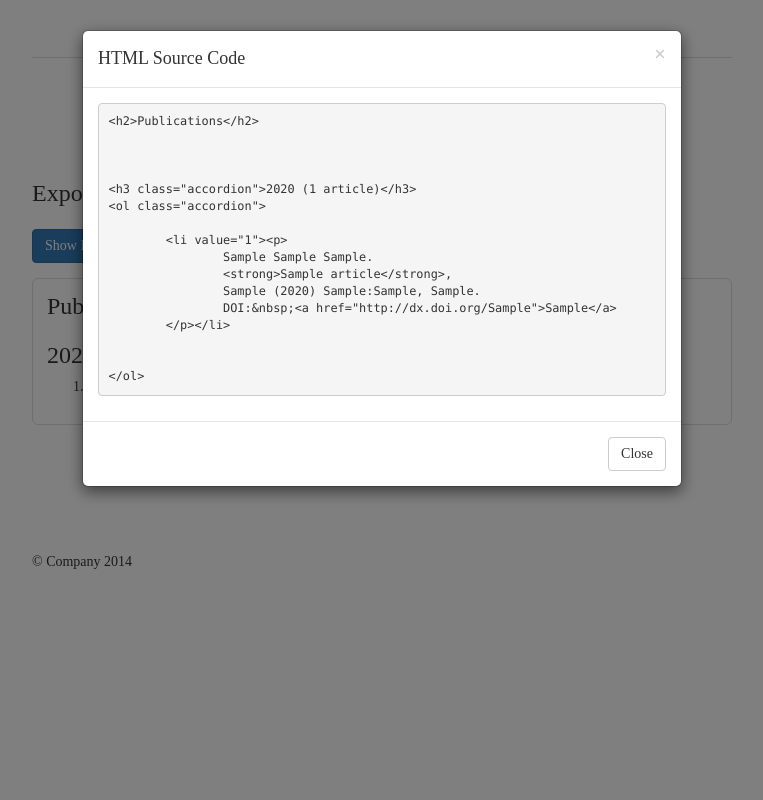
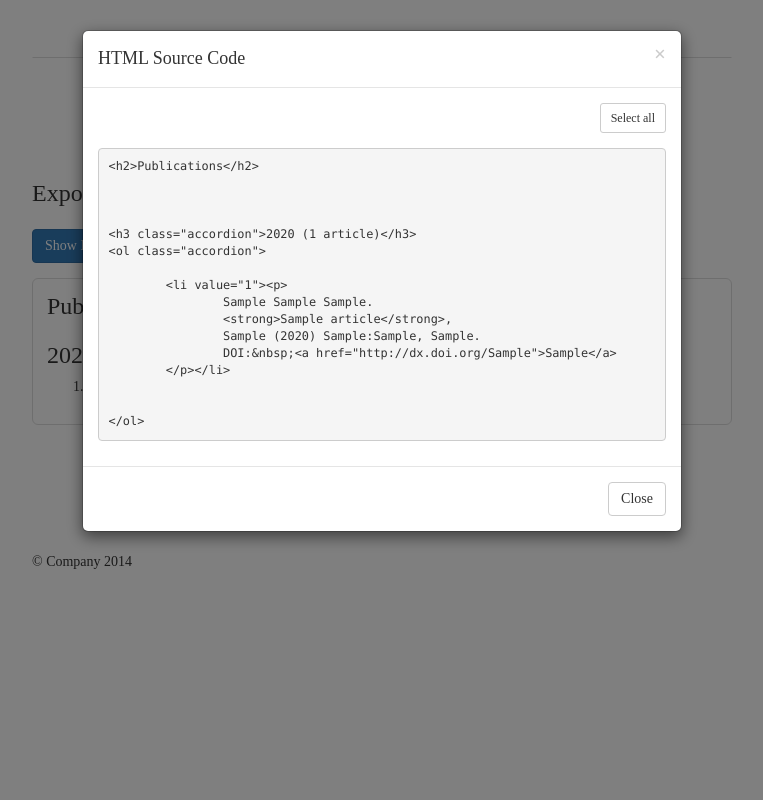
Before and after one commit to juusokorhonen/doifetcher, a Flask app: page /export/all in a window 1280 px wide, after a click on "Show HTML". Shown: the whole page, without its empty margins (258-1021 px from the left). Run offline with Flask 2, Linux system fonts and the light colour scheme; tables that the repository leaves empty hold one stand-in row (values such as "Sample post"); some libraries are stand-ins or nearby versions; some web fonts are replaced.

Commit message:
Added 'select all' functionality to html output

```diff
--- a/doifetcher/export/templates/export_all.html
+++ b/doifetcher/export/templates/export_all.html
@@ -1,4 +1,31 @@
 {% extends "base.html" %}
+
+{% block scripts %}
+{{ super() }}
+<script>
+// A nice function written by Jason Edelman (source: http://stackoverflow.com/questions/985272/selecting-text-in-an-element-akin-to-highlighting-with-your-mouse)
+function selectText(element) {
+    var doc = document
+        , text = doc.getElementById(element)
+        , range, selection
+    ;
+    if (doc.body.createTextRange) { //ms
+        range = doc.body.createTextRange();
+        range.moveToElementText(text);
+        range.select();
+    } else if (window.getSelection) { //all others
+        selection = window.getSelection();
+        range = doc.createRange();
+        range.selectNodeContents(text);
+        selection.removeAllRanges();
+        selection.addRange(range);
+    }
+}
+$("#selectHTML").click(function() {
+		selectText("htmlcode");
+});
+</script>
+{% endblock %}
 
 {% block contentbody %}
 	<h2>Export all</h2>
@@ -21,7 +48,8 @@
 					<h4 class="modal-title" id="htmldataModelLabel">HTML Source Code</h4>
 				</div>
 				<div class="modal-body">
-					<pre class="pre-scrollable small"><code class="html">{{ listhtml }}</code></pre>
+					<p class="text-right"><a href="#" type="button" class="btn btn-default btn-sm" id="selectHTML">Select all</a></p>
+					<pre class="pre-scrollable small"><code class="html" id="htmlcode">{{ listhtml }}</code></pre>
 				</div>
 				<div class="modal-footer">
 					<button type="button" class="btn btn-default" data-dismiss="modal">Close</button>
--- a/doifetcher/export/templates/list_ordered_by_year.html
+++ b/doifetcher/export/templates/list_ordered_by_year.html
@@ -8,7 +8,7 @@
 	<li value="{{ counter + loop.index }}"><p>
 		{% for author in article.authors %}{{ author.first }} {% if author.middle %}{{ author.middle }} {% endif %}{{ author.last }}{% if loop.last %}. {% else %}, {% endif %}{% endfor %}
 		<strong>{{ article.title }}</strong>,
-		{% if article.journal.abbreviation %}{{ article.journal.abbreviation }}{% else %}{{ article.journal.name }}{% endif %} ({{ article.pub_date.year }}) {{ article.volume }}{% if article.issue %}:{{ article.issue }}{% endif %}, {{ article.pages }}.
+		{% if article.journal.abbreviation %}{{ article.journal.abbreviation }}{% else %}{{ article.journal.name }}{% endif %} ({{ article.pub_date.year }}){% if article.volume %} {{ article.volume }}{% if article.issue %}:{{ article.issue }}{% endif %}{% endif %}{% if article.pages %}, {{ article.pages }}{% endif %}.
 		{% if article.doi %}DOI:&nbsp;<a href="http://dx.doi.org/{{ article.doi }}">{{ article.doi }}</a>{% endif %}
 	</p></li>
 	{% endfor %}
```
